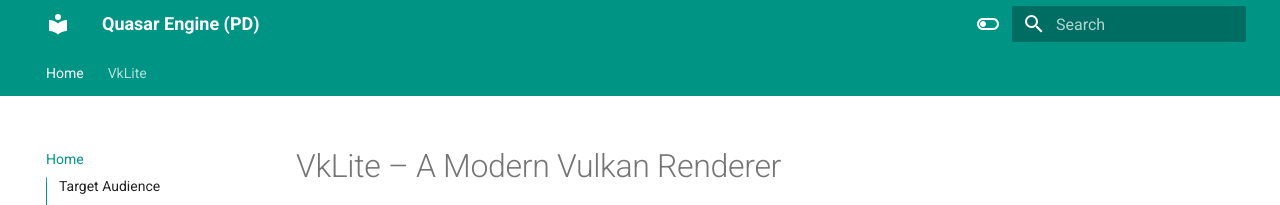
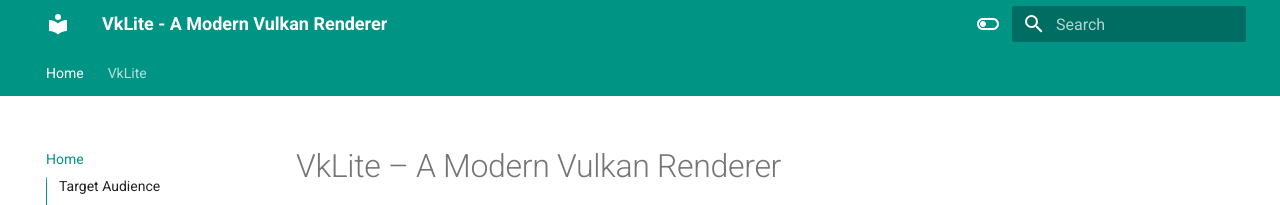
Before and after one commit to Rounak-Paul/vklite, an MkDocs documentation site: the page built from docs/docs/index.md, in a window 1280 px wide. Shown: the top 205 px of the page. Built offline with MkDocs 1.6.1 and Material for MkDocs 9.7.7, drawn with Linux system fonts in a browser that asks for light colours.

Commit message:
fixed url in index

```diff
--- a/docs/docs/index.md
+++ b/docs/docs/index.md
@@ -1,5 +1,5 @@
 ---
-title: Quasar Engine
+title: VkLite
 ---
 
 # VkLite – A Modern Vulkan Renderer
--- a/docs/mkdocs.yml
+++ b/docs/mkdocs.yml
@@ -1,4 +1,4 @@
-site_name: Quasar Engine (PD)
+site_name: VkLite - A Modern Vulkan Renderer
 docs_dir: docs
 site_url: https://rounak-paul.github.io/vklite/
 nav:
@@ -56,7 +56,7 @@
 extra:
   social:
     - icon: fontawesome/brands/github-alt
-      link: https://github.com/Rounak-Paul/QuasarEngine
+      link: https://github.com/Rounak-Paul/vklite.git
     - icon: fontawesome/brands/youtube
       link: https://www.youtube.com/@rounakpaul001?sub_confirmation=1
     - icon: fontawesome/brands/linkedin
```
